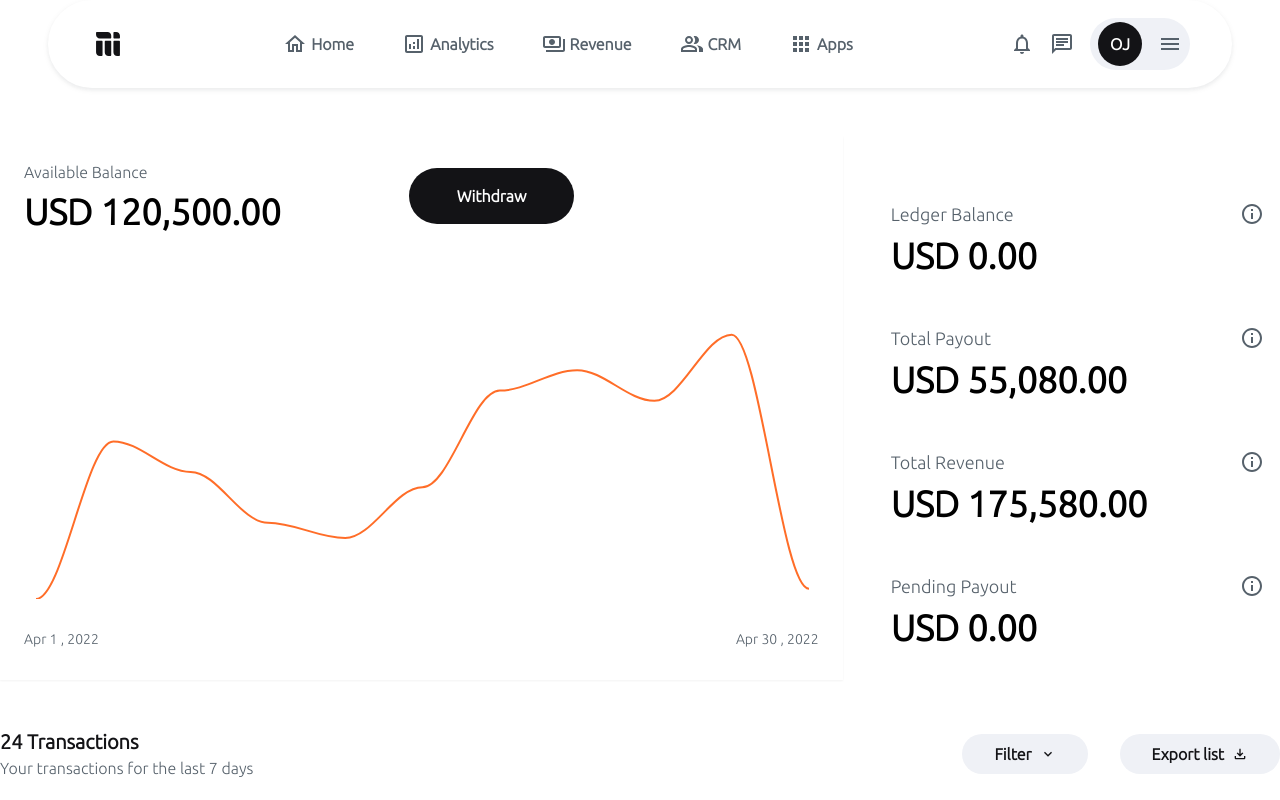
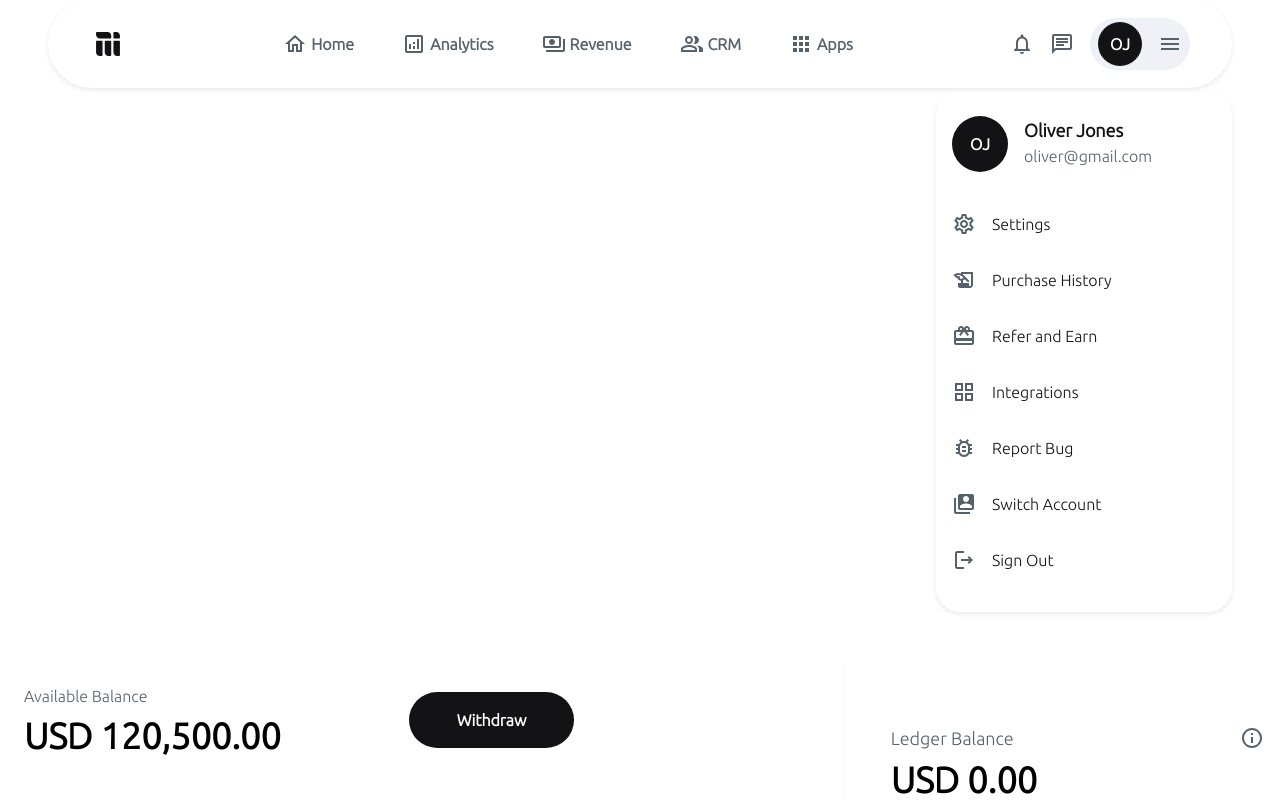
Before and after one commit to sammy-code98/mainstack-task, a React (Vite) app: page / in a window 1280 px wide. Shown: the top 800 px of the page. Built offline with nearby package versions, Linux system fonts and the light colour scheme.

Commit message:
add profile card

```diff
--- /dev/null
+++ b/src/components/Navigation/ProfileCard.tsx
@@ -0,0 +1,47 @@
+import React from 'react'
+import {
+    MdOutlineSettings,
+    MdOutlineHistoryEdu,
+    MdCardGiftcard,
+    MdOutlineGridView,
+    MdOutlineBugReport,
+    MdSwitchAccount,
+    MdOutlineLogout
+} from "react-icons/md";
+
+
+const profileItems = [
+    { icon: <MdOutlineSettings size='1.5rem' />, title: "Settings" },
+    { icon: <MdOutlineHistoryEdu size='1.5rem' />, title: "Purchase History" },
+    { icon: <MdCardGiftcard size='1.5rem' />, title: "Refer and Earn" },
+    { icon: <MdOutlineGridView size='1.5rem' />, title: "Integrations" },
+    { icon: <MdOutlineBugReport size='1.5rem' />, title: "Report Bug" },
+    { icon: <MdSwitchAccount size='1.5rem' />, title: "Switch Account" },
+    { icon: <MdOutlineLogout size='1.5rem' />, title: "Sign Out" },
+]
+export default function ProfileCard() {
+    return (
+        <div className='bg-base_white rounded-3xl shadow-md px-4 py-6 mt-1 w-1/4'>
+            <div className='flex  gap-4'>
+                <div>
+                    <div className='rounded-full w-14 h-14 flex items-center justify-center  bg-primary text-base_white  font-semibold'>OJ</div>
+                </div>
+                <div>
+                    <h4 className='text-primary font-semibold text-lg'>Oliver Jones</h4>
+                    <p className='text-base_gray text-base'>oliver@gmail.com</p>
+                </div>
+            </div>
+            <div className='mt-6'>
+                {profileItems.map((items) => {
+                    return <div className='flex items-center gap-4 py-4 cursor-pointer hover:bg-secondary'>
+                        <span className='text-base_gray'>
+                            {items.icon}
+                        </span>
+                        <p className='text-primary font-medium text-base'>{items.title}</p>
+                    </div>
+                })}
+
+            </div>
+        </div>
+    )
+}
--- a/src/components/Navigation/index.tsx
+++ b/src/components/Navigation/index.tsx
@@ -9,10 +9,11 @@ import {
     MdOutlineChat,
     MdMenu
 } from "react-icons/md";
+import ProfileCard from "./ProfileCard";
 
 export default function Navigation(): JSX.Element {
     return (
-        <header className='sticky z-50 top-0 px-12'>
+        <header className='sticky z-50 top-0 px-12 '>
             <nav className='bg-base_white px-4 py-4 border-2 border-base_white shadow-md rounded-full'>
                 <div className='flex justify-between items-center  mx-6'>
                     <img src={Logo} alt='componay-logo' />
@@ -51,6 +52,10 @@ export default function Navigation(): JSX.Element {
                     </div>
                 </div>
             </nav>
+            <div className="flex justify-end items-center">
+                <ProfileCard />
+
+            </div>
         </header>
     )
 }
```
